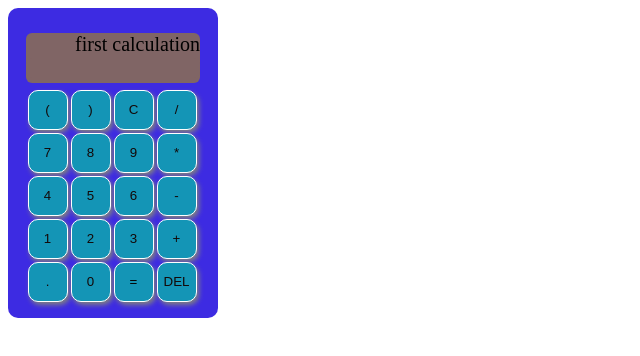
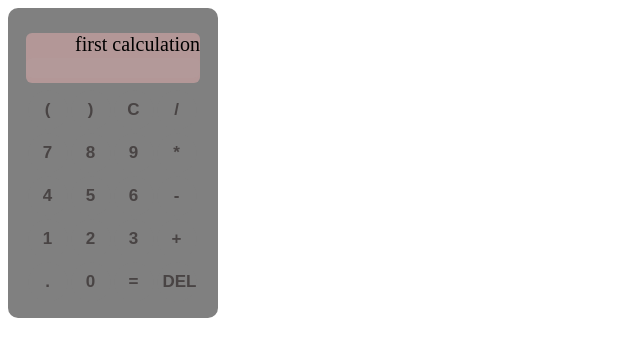
Before and after one commit to aIllidan/aIllidan.github.io, a React (Create React App) app: page / in a window 1280 px wide. Shown: the top 356 px of the page, without its empty margins (0-640 px from the left). Built offline with nearby package versions, Linux system fonts and the light colour scheme.

Commit message:
added button transition

```diff
--- a/src/App.css
+++ b/src/App.css
@@ -2,7 +2,7 @@
 
 .App .calculator {
   position:relative;
-  background: rgb(61, 43, 226);
+  background: gray;
   display:block;
   width: 210px;
   height: 310px;
@@ -13,7 +13,7 @@
 
 .App .calculator .display {
   position:absolute;
-  background-color: rgb(128, 101, 101);
+  background-color: rgb(179, 151, 151);
   text-align: right;
   margin-top: 25px;
   margin-left: 18px;
@@ -26,7 +26,7 @@
 }
 .App .calculator .display .error {
   position:absolute;
-  background-color: rgb(128, 101, 101);
+  background-color: rgb(161, 139, 139);
   text-align: right;
   margin-top: 25px;
   margin-left: 18px;
@@ -39,7 +39,7 @@
 }
 .App .calculator .display.text {
   position:absolute;
-  background-color: rgb(128, 101, 101);
+  background-color: rgb(179, 153, 153);
   text-align: right;
   margin-top: 50px;
   margin-left: 18px;
@@ -68,20 +68,21 @@
 
 .App .calculator .buttons .button{
   float:left;
-  box-shadow: 2px 3px 5px gray;
-  background: rgb(20, 149, 182);
-  border: 1px white solid;
-  border-radius:10px;
+
+  background: gray;
+  font-size: 17px;
+  font-weight: 700;
+  border: none;
+  border-radius:50%;
   width: 40px;
   height: 40px;
-  color: rgb(19, 9, 9)
+  color: rgb(19, 9, 9);
+  transition: background 0.1s ;
+  opacity: 0.5;
 
 }
 
-.App .calculator .buttons .equal{
-
-  width: 40px;
-  height: 40px;
-  padding: 3px;
-  color: rgb(0, 0, 0)
+.App .calculator .buttons .button:active{
+  background: rgb(230, 223, 223);
+  transform: scale(0.8,0.8);
 }
```
